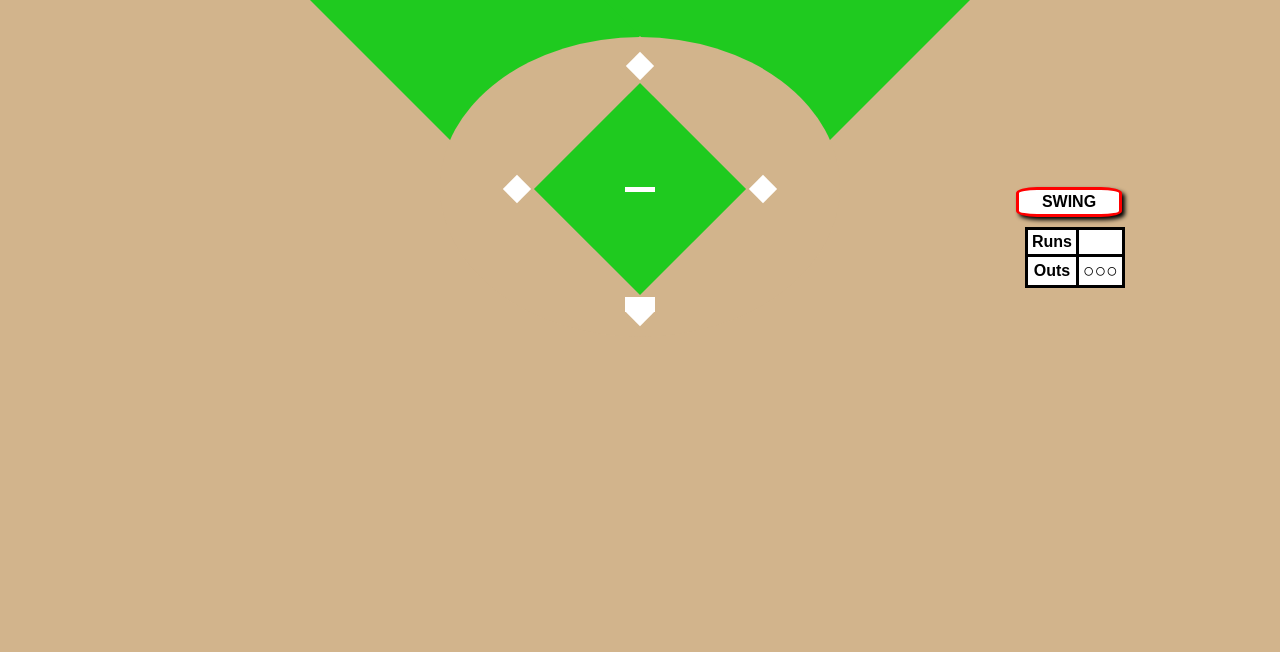
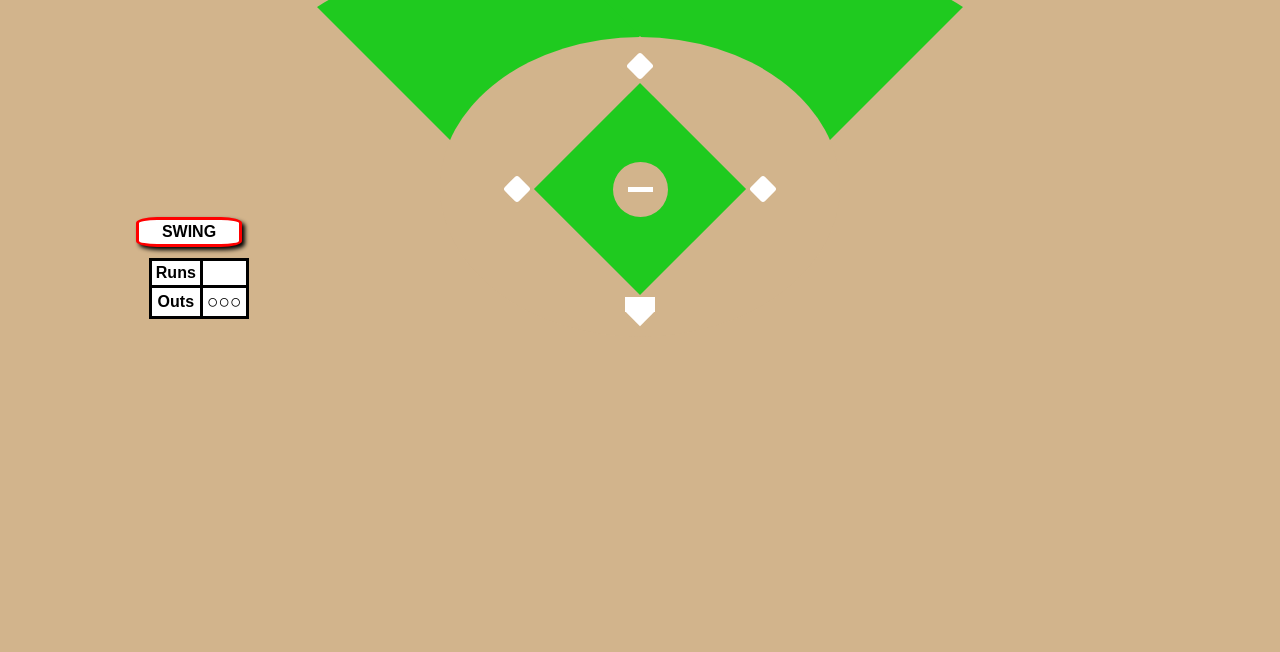
Before and after one commit to jswill88/Baseball-Game, a plain HTML site: page index.html in a window 1280 px wide. Shown: the part 148-800 px from the top of the page. Drawn offline with Linux system fonts and the light colour scheme; a web font is replaced by a local one.

Commit message:
moved scoreboard, fixed field

```diff
--- a/index.html
+++ b/index.html
@@ -25,6 +25,7 @@
         <div id = "field2"></div>
         <div id = "home2"></div>
         <div id = "dirt"></div>
+        <div id = "pitcher-dirt"></div>
     </section>
     <section id = "swing">
         <div>SWING</div>
--- a/style.css
+++ b/style.css
@@ -13,6 +13,7 @@ h1 {
     z-index: 300;
     background: red;
     top: -5px;
+    width: 100%;
 }
 #diamond {
     background-color: rgb(31, 202, 31);
@@ -27,7 +28,7 @@ h1 {
 #mound {
     background-color: white;
     height: 5px;
-    width: 30px;
+    width: 25px;
     margin: 0 auto;
     margin-top: -77px;
     position: relative;
@@ -43,6 +44,7 @@ h1 {
     top: -13px;
     position: relative;
     z-index: 500;
+    border-radius: 15%;
 }
 #third {
     background-color: white;
@@ -54,6 +56,7 @@ h1 {
     top: -33px;
     position: relative;
     z-index: 500;
+    border-radius: 15%;
 }
 #second {
     background-color: white;
@@ -64,6 +67,7 @@ h1 {
     top: -176px;
     position: relative;
     z-index: 500;
+    border-radius: 15%;
 }
 #home {
     background-color: white;
@@ -95,6 +99,7 @@ h1 {
     border-right: solid 220px rgba(0, 0, 0, 0);
     z-index: 80;
     margin: 0 auto;
+    border-top-left-radius: 50%;
 }
 #field2 {
     height: 0;
@@ -107,6 +112,7 @@ h1 {
     border-right: solid 220px transparent;
     z-index: 80;
     margin: 0 auto;
+    border-top-right-radius: 50%;
 }
 #dirt {
     height: 300px;
@@ -127,8 +133,9 @@ h1 {
     text-align: center;
     padding: 3px 0 3px 0;
     width: 100px;
-    margin-top: -150px;
-    margin-right: 150px;
+    margin-top: 0px;
+    margin-left: 10vw;
+    position: relative;
     z-index: 800;
     font-weight: bold;
     border-radius: 20%;
@@ -142,9 +149,11 @@ h1 {
     border-collapse: collapse;
     padding: 3px 3px 3px 3px;
     margin: 0 auto;
-    margin-right: 147px;
-    margin-top: 10px;
+    margin-left: 11vw;
+    margin-top: 11px;
     width: 100px;
+    position: relative;
+    z-index: 800;
 }
 #outs {
     text-align: center;
@@ -153,3 +162,13 @@ h1 {
 #score{
     text-align: center;
 }
+#pitcher-dirt {
+    margin: 0 auto;
+    border-radius: 50%;
+    background-color: tan;
+    position: relative;
+    height: 55px;
+    width: 55px;
+    z-index: 300;
+    margin-top: -175px;
+}
```
